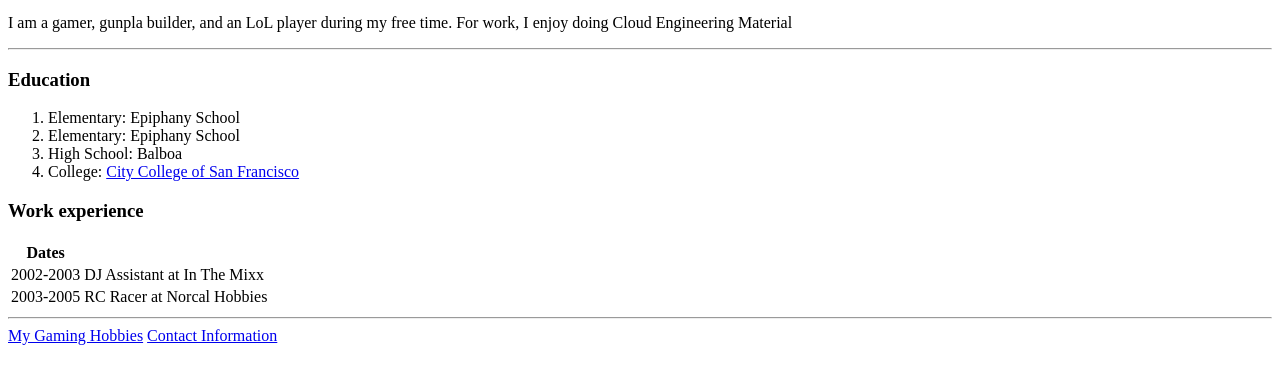
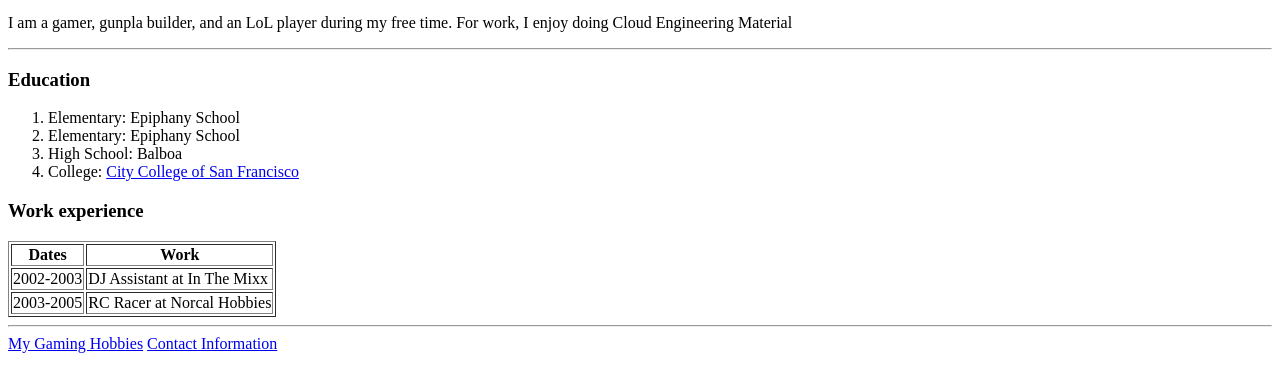
Before and after one commit to ProjectLuke/JS-Bootcamp, a plain HTML site: page HTML - Personal Site/index.html in a window 1280 px wide. Shown: the part 412-800 px from the top of the page. Drawn offline with Linux system fonts and the light colour scheme.

Commit message:
Add comments explaining table tags

```diff
--- a/HTML - Personal Site/index.html
+++ b/HTML - Personal Site/index.html
@@ -19,19 +19,21 @@
             <li>College: <a href="https://www.ccsf.edu/">City College of San Francisco</a></li>
         </ol>
         <h3>Work experience</h3>
-        <table>
+        <table border="1"> <!-- Everything in between is the actual content, this just creates the table-->
             <thead>
                 <th>Dates</th>
-                <th></th>
+                <th>Work</th>
             </thead>
-            <tr>
-                <td>2002-2003</td>
+            <tbody>
+            <tr> <!-- This is where the data of the single ROW will go, with no styling-->
+                <td>2002-2003</td> <!-- This is where the actual data will go in the 'cell'-->
                 <td>DJ Assistant at In The Mixx</td>
             </tr>
             <tr>
                 <td>2003-2005</td>
                 <td>RC Racer at Norcal Hobbies</td>
             </tr>
+            </tbody>
         </table>
         <hr>
         <a href="hobbies.html">My Gaming Hobbies</a> <!-- This is an anchor tag-->
```
